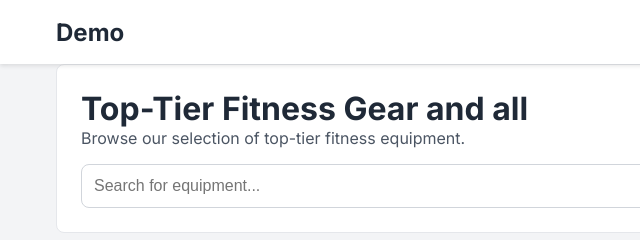
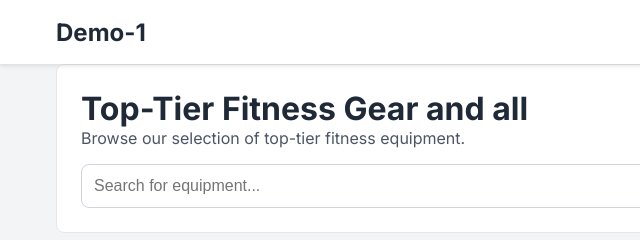
Before and after one commit to hma20066114/network_and_system_administration, a plain HTML site: page index.html in a window 1280 px wide. Shown: the top 240 px of the page, 0-640 px from the left. Drawn offline with nearby package versions, Linux system fonts and the light colour scheme.

Commit message:
Update index.html

```diff
--- a/index.html
+++ b/index.html
@@ -383,7 +383,7 @@
     <header class="main-header">
         <nav class="container main-nav">
             <div class="nav-logo">
-                <a href="#home" class="nav-link">Demo</a>
+                <a href="#home" class="nav-link">Demo-1</a>
             </div>
             <div class="nav-links">
                 <a href="#home" class="nav-link">Home</a>
```
